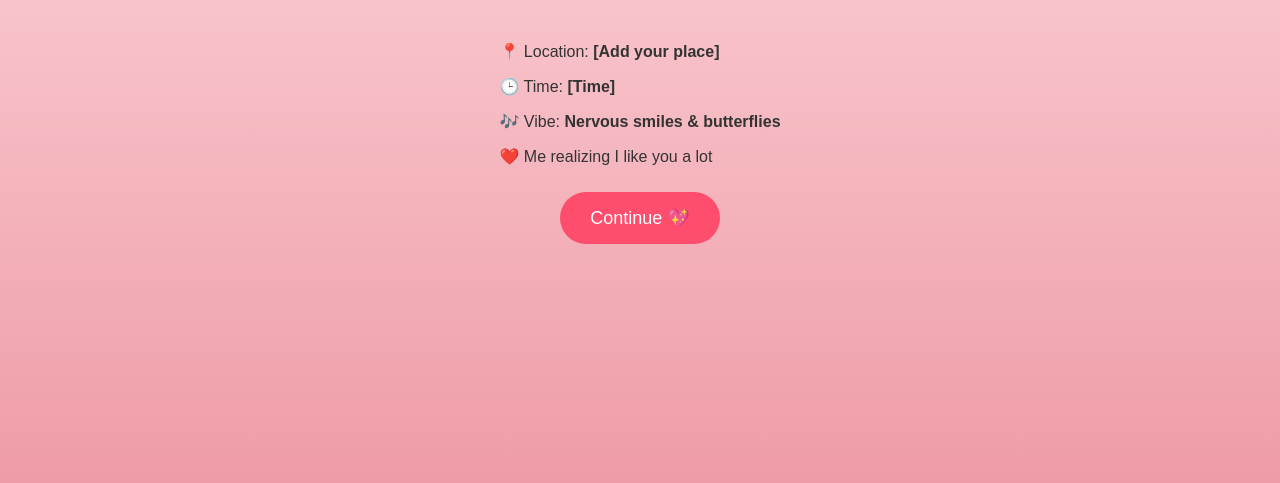
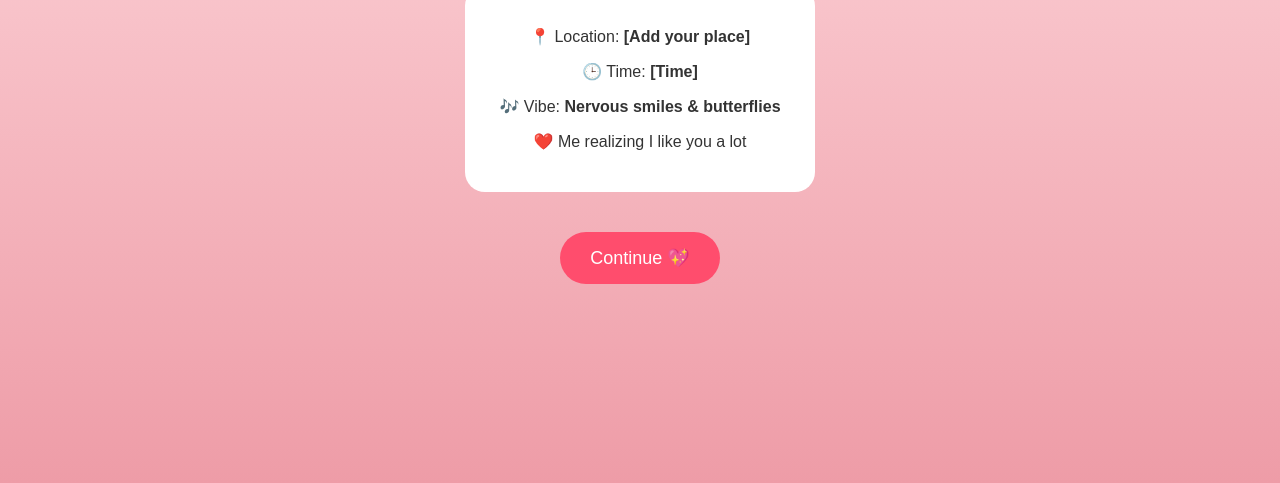
Before and after one commit to Amla-Patil/Valentine-s, a plain HTML site: page date.html in a window 1280 px wide. Shown: the part 317-800 px from the top of the page. Drawn offline with Linux system fonts and the light colour scheme.

Commit message:
Add card styling to style.css

```diff
--- a/style.css
+++ b/style.css
@@ -41,3 +41,11 @@ button {
   color: white;
   position: absolute;
 }
+.card {
+  background: white;
+  padding: 25px;
+  border-radius: 20px;
+  width: 300px;
+  text-align: center;
+  margin-bottom: 30px;
+}
```
